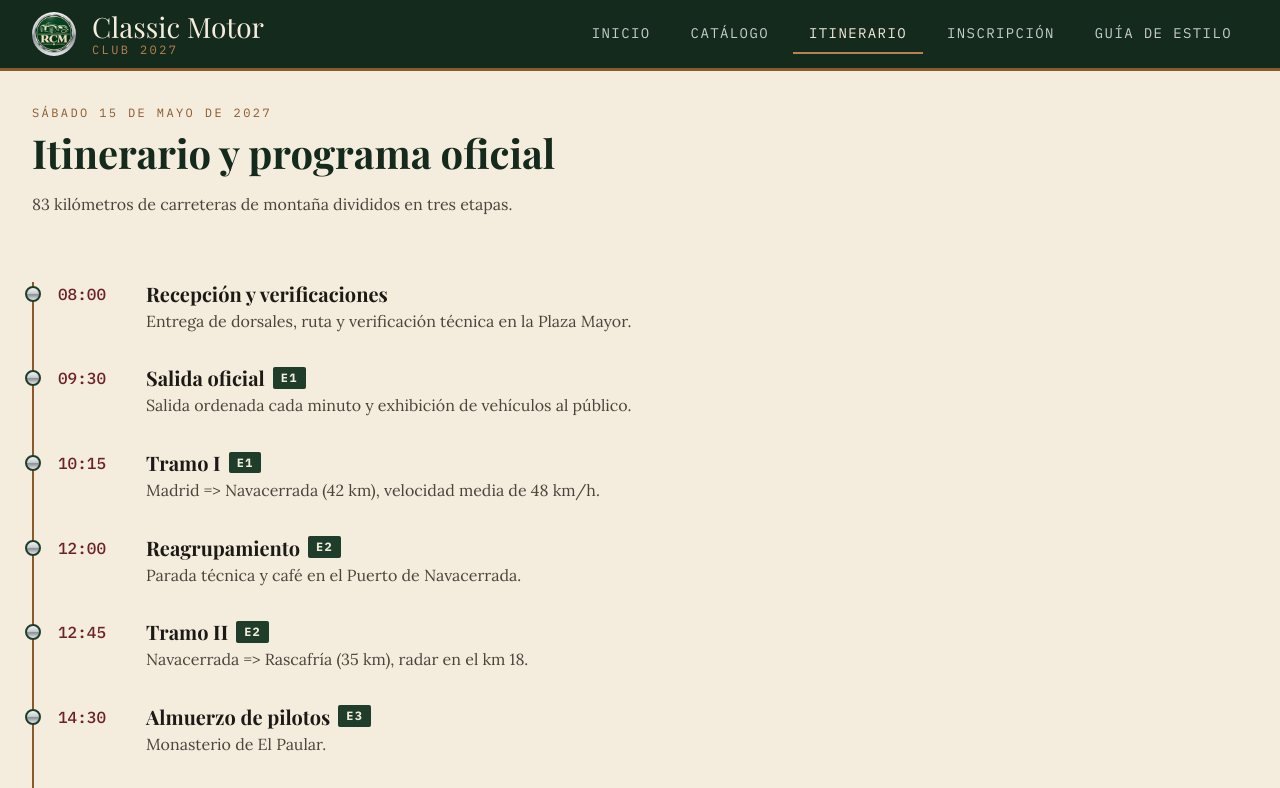
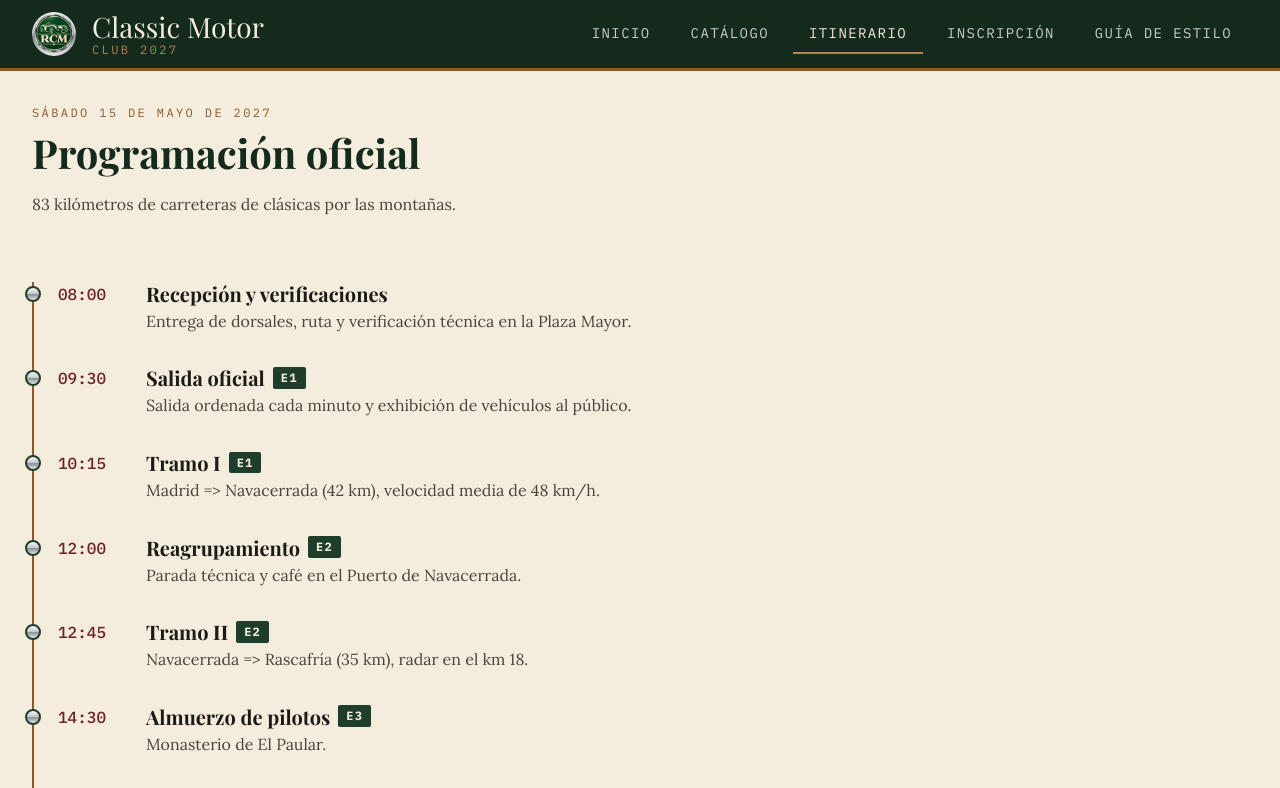
Before and after one commit to donivanovich/RallyClassicMotors, an Angular app: page /itinerario in a window 1280 px wide. Shown: the top 788 px of the page. Built offline with nearby package versions, Linux system fonts and the light colour scheme.

Commit message:
fix: itinerary title

```diff
--- a/src/app/pages/itinerary/itinerary.html
+++ b/src/app/pages/itinerary/itinerary.html
@@ -1,7 +1,7 @@
 <section class="section" aria-labelledby="programa-title">
   <p class="section__eyebrow">Sábado 15 de mayo de 2027</p>
-  <h1 class="section__title" id="programa-title">Itinerario y programa oficial</h1>
-  <p class="section__lead">83 kilómetros de carreteras de montaña divididos en tres etapas.</p>
+  <h1 class="section__title" id="programa-title">Programación oficial</h1>
+  <p class="section__lead">83 kilómetros de carreteras de clásicas por las montañas.</p>
 
   <div class="itinerary">
     <ol class="timeline">
```
